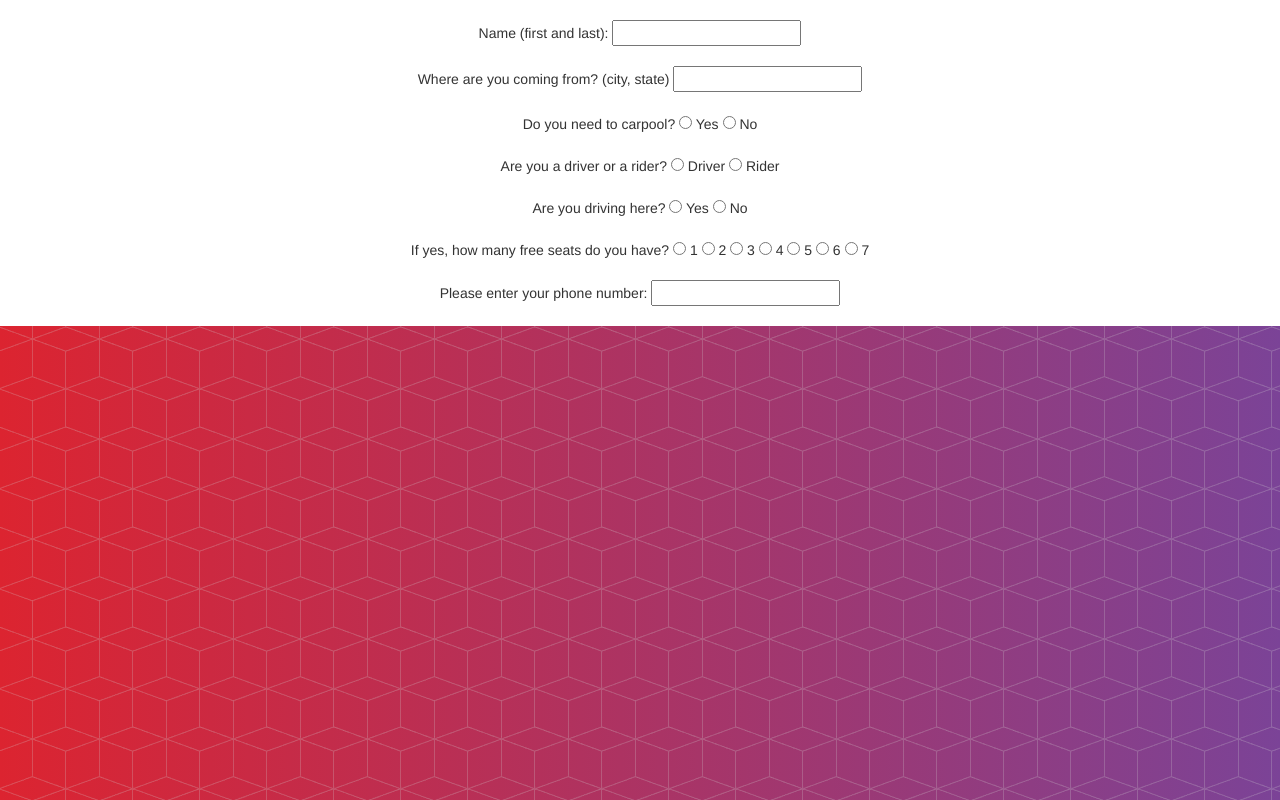
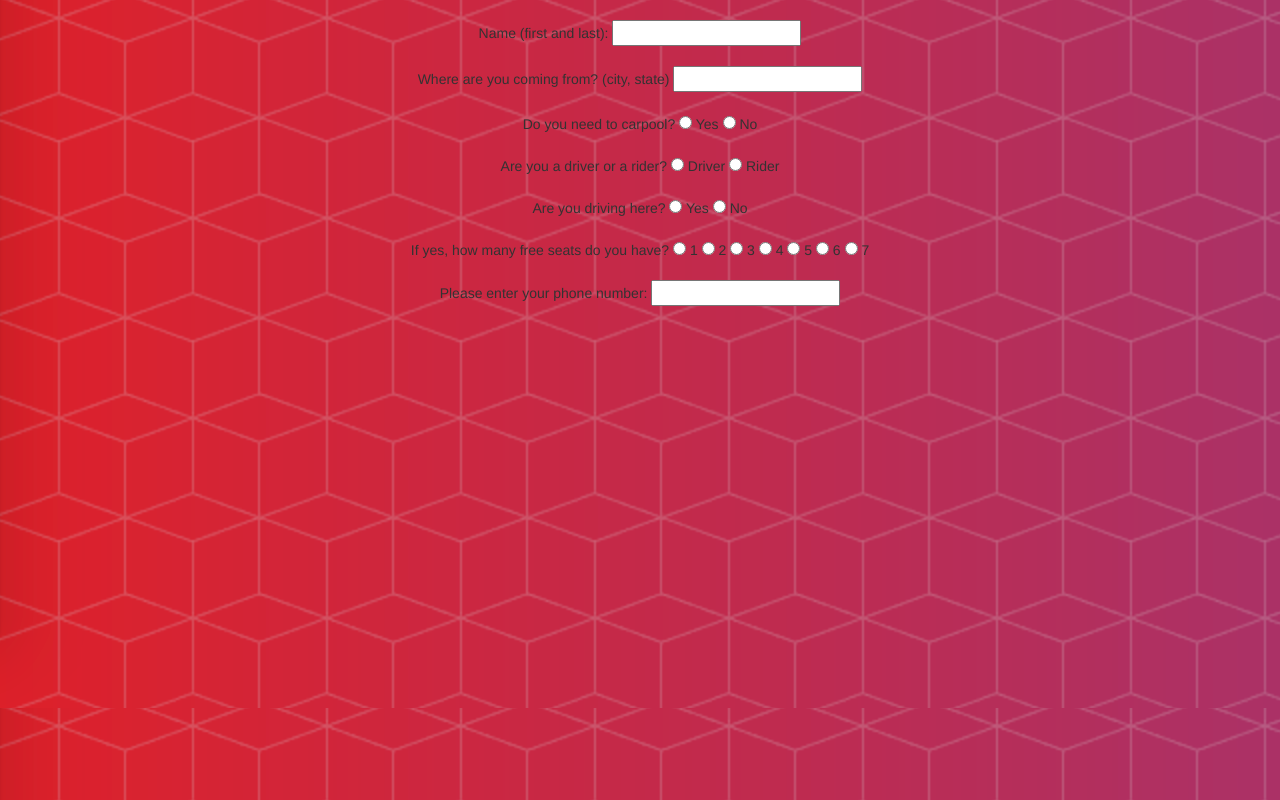
Before and after one commit to ankitasharma1/nearest-car-front-end, a website: page startbootstrap-new-age-gh-pages/index.html in a window 1280 px wide. Shown: the top 800 px of the page. Drawn offline with nearby package versions, Linux system fonts and the light colour scheme; files that its build step writes are made by us from their sources; a web font is replaced by a local one.

Commit message:
anx change

```diff
--- /dev/null
+++ b/startbootstrap-new-age-gh-pages/css/index.css
@@ -0,0 +1,5 @@
+.info {
+    background-image: url("background.png");
+    background-repeat: repeat-x;
+    background-repeat: repeat-y;
+}
--- a/startbootstrap-new-age-gh-pages/index.css
+++ b/startbootstrap-new-age-gh-pages/index.css
@@ -1,4 +1,4 @@
-.content {
+.info {
     padding:20px;
     width:710px;
     position:relative;
--- a/startbootstrap-new-age-gh-pages/index.html
+++ b/startbootstrap-new-age-gh-pages/index.html
@@ -37,17 +37,10 @@
 
 </head>
 
-<body id="page-top">
+<body id="page-top" class="info">
 
-    <nav id="mainNav" class="navbar navbar-default navbar-fixed-top">
-        <div class="container">
-            <!-- Brand and toggle get grouped for better mobile display -->
-
-            <!-- Collect the nav links, forms, and other content for toggling -->
-        <!-- /.container-fluid -->
-    </nav>
     <form >
-        <div class="info">
+        <div>
         <br />
         <center> Name (first and last): <input type="text" name="name" </center>
         <br />
@@ -75,26 +68,6 @@
         <br />
         </div>
     </form>
-
-
-        <header>
-        <div class="container">
-            <div class="row">
-                <div class="col-sm-7">
-                    <div class="header-content">
-
-
-                    </div>
-                </div>
-
-            </div>
-        </div>
-    </header>
-
-    <footer>
-
-    </footer>
-
     <!-- jQuery -->
     <script src="vendor/jquery/jquery.min.js"></script>
 
```
Also changed, not shown: startbootstrap-new-age-gh-pages/css/background.png (added).
